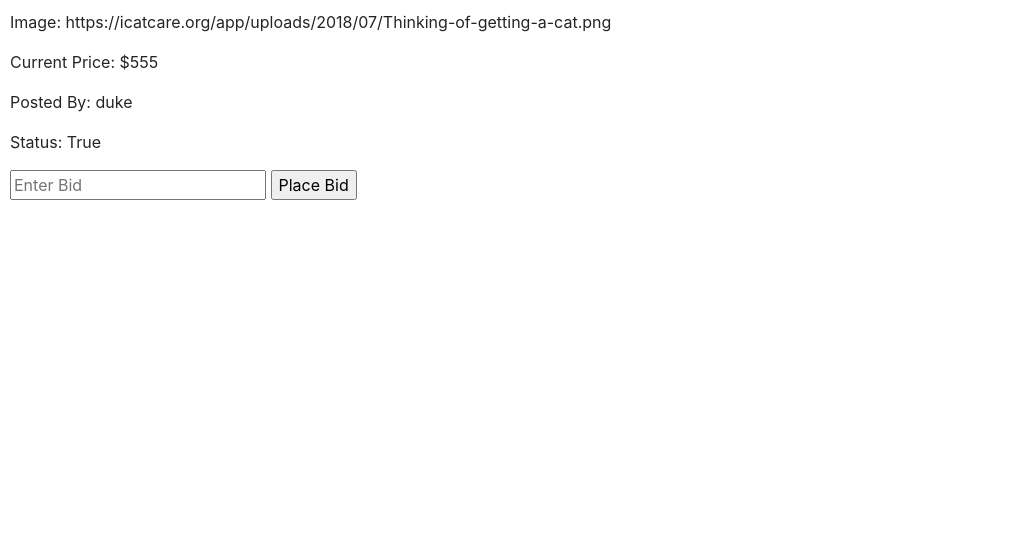
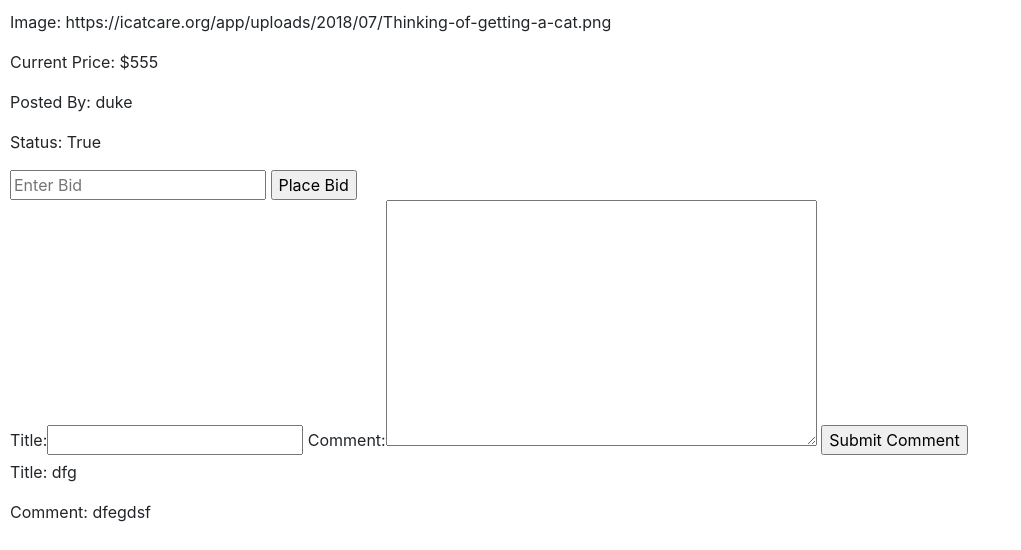
Before and after one commit to etentuk/commerce, a Django app: page /listing/6 in a window 1280 px wide. Shown: the part 357-907 px from the top of the page, without its empty margins (0-1021 px from the left). Before the commit the page ends 557 px from the top, so only its background shows below. Run offline with Django 3.2, Linux system fonts and the light colour scheme; a user stored in the database is signed in; data comes from the database, SQL or seed files in the repository; both versions use the stored data as it was after the commit; some libraries are stand-ins or nearby versions.

Commit message:
complete comment

```diff
--- a/auctions/admin.py
+++ b/auctions/admin.py
@@ -1,6 +1,6 @@
 from typing import List
 from django.contrib import admin
-from .models import Bid, Categories, Listing, User, WatchList
+from .models import Bid, Categories, Comment, Listing, User, WatchList
 
 
 class ListingDisplay(admin.ModelAdmin):
@@ -21,3 +21,4 @@ admin.site.register(Categories)
 admin.site.register(User)
 admin.site.register(WatchList, WatchListDisplay)
 admin.site.register(Bid, BidDisplay)
+admin.site.register(Comment)
--- a/auctions/forms.py
+++ b/auctions/forms.py
@@ -1,6 +1,6 @@
 from typing import List
 from django.forms import ModelForm
-from .models import Bid, Listing
+from .models import Bid, Comment, Listing
 
 
 class ListingForm(ModelForm):
@@ -14,3 +14,9 @@ class BidForm(ModelForm):
     class Meta:
         model = Bid
         fields = ['bid_price']
+
+
+class CommentForm(ModelForm):
+    class Meta:
+        model = Comment
+        fields = ['title', 'comment']
--- a/auctions/models.py
+++ b/auctions/models.py
@@ -54,3 +54,17 @@ class Bid(models.Model):
 
     def __str__(self):
         return f"{self.listing.title} - {self.bid_price}"
+
+
+class Comment(models.Model):
+    title = models.CharField(max_length=64)
+    comment = models.TextField()
+    listing = models.ForeignKey(
+        Listing, on_delete=CASCADE, related_name='comments'
+    )
+    owner = models.ForeignKey(
+        User, on_delete=CASCADE, related_name='comments')
+    created_at = models.DateTimeField(auto_now_add=True)
+
+    def __str__(self):
+        return f"{self.title}: {self.listing}"
--- a/auctions/templates/auctions/listing.html
+++ b/auctions/templates/auctions/listing.html
@@ -38,6 +38,15 @@
         <input type="number" name="bid_price" min={{current_price}} placeholder="Enter Bid">
         <input type=submit value="Place Bid">
     </form>
+    <form action="{% url "listing_comment" listing.id%}" method="post">
+        {% csrf_token %}
+        {{comment_form}}
+        <input type=submit value="Submit Comment">
+    </form>
+    {% for comment in comments  %}
+    <p>Title: {{comment.title}}</p>
+    <p>Comment: {{comment.comment}}</p>
+    {% endfor %}
 </div>
 {% else %} <h1>Error 404: Not Found!</h1>
 <p>This listing does not exist</p>
--- a/auctions/urls.py
+++ b/auctions/urls.py
@@ -11,6 +11,8 @@ urlpatterns = [
     path("listing/<int:listing_id>", views.listing, name="listing"),
     path("listing/close/<int:listing_id>",
          views.close_listing, name="close_listing"),
+    path("listing/comment/<int:listing_id>",
+         views.create_comment, name="listing_comment"),
     path("watchlist/<str:action>/<int:listing_id>",
          views.watchlist_action, name="watchlist_action")
 ]
--- a/auctions/views.py
+++ b/auctions/views.py
@@ -5,7 +5,7 @@ from django.db.models.aggregates import Max
 from django.http import HttpResponseRedirect
 from django.shortcuts import render
 from django.urls import reverse
-from .forms import BidForm, ListingForm
+from .forms import BidForm, CommentForm, ListingForm
 from django.core.exceptions import ObjectDoesNotExist
 
 from .models import Listing, User, WatchList, Bid
@@ -114,6 +114,7 @@ def listing(request, listing_id):
         if(listing.active == False and listing.bids.order_by('-bid_price')[0].owner == request.user):
             print(listing.bids.order_by('-bid_price')[0])
             winner = True
+        comments = listing.comments.all()
     try:
         added = listing.watchlist_items.get(owner=request.user)
     except ObjectDoesNotExist:
@@ -126,6 +127,8 @@ def listing(request, listing_id):
         "current_price": current_price,
         "message": message,
         "current_user": request.user == listing.owner,
+        "comment_form": CommentForm(),
+        "comments": comments
     })
 
 
@@ -147,3 +150,14 @@ def watchlist_action(request, action, listing_id):
         case _:
             return
     return HttpResponseRedirect(reverse("listing", args=[listing_id]))
+
+
+def create_comment(request, listing_id):
+    listing = Listing.objects.get(pk=listing_id)
+    form = CommentForm(request.POST)
+    if(form.is_valid):
+        comment = form.save(commit=False)
+        comment.listing = listing
+        comment.owner = request.user
+        comment.save()
+    return HttpResponseRedirect(reverse("listing", args=[listing_id]))
```
Also changed, not shown: auctions/migrations/0013_comment.py (added), auctions/migrations/0014_alter_comment_title.py (added), auctions/migrations/0015_comment_created_at.py (added), db.sqlite3.
